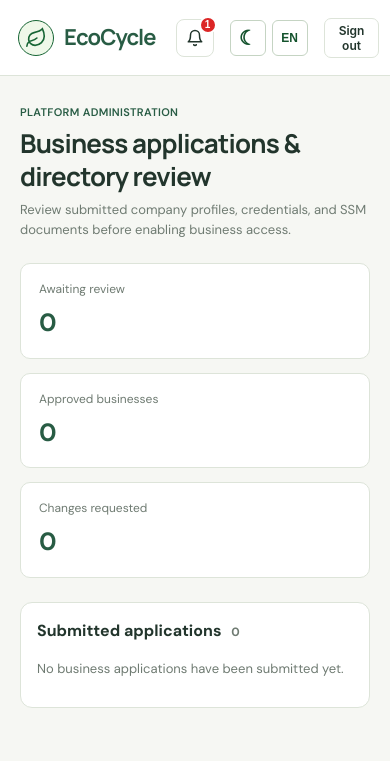
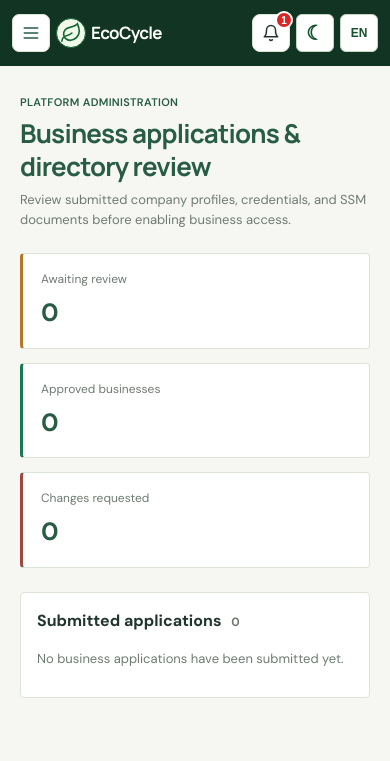
Before and after one commit to SyahmiDhabit/EcoCycle, a Laravel app: page /admin/dashboard in a window 390 px wide. Shown: the top 761 px of the page. Run offline with Laravel 12, Linux system fonts and the light colour scheme; the visitor is signed in with stand-in values (Sample User, id 1); data that the repository does not hold is empty.

Commit message:
Admin Modules & Interface

```diff
--- a/public/css/admin/review.css
+++ b/public/css/admin/review.css
@@ -38,3 +38,115 @@
 .admin-notif-time{font-size:10px;color:#8b998e}
 .admin-notif-empty{padding:28px 16px;text-align:center;color:var(--muted);font-size:12px}
 @media(max-width:460px){.application-list{padding:16px}.business-details{grid-template-columns:1fr}.reject-form{flex-direction:column}.reject-form input{min-height:42px}.application-heading h3{font-size:14px}.admin-title h1{font-size:26px}}
+
+.admin-workspace-header {
+    position: sticky;
+    top: 0;
+    z-index: 30;
+    min-height: 82px;
+    padding: 14px max(20px, 4vw);
+    background: #123523;
+    border-bottom: 0;
+}
+.admin-header-start,
+.admin-workspace-header .admin-header-actions {
+    display: flex;
+    align-items: center;
+    gap: 10px;
+}
+.admin-workspace-header .admin-brand { color: #fff; }
+.admin-workspace-header .site-preferences { gap: 10px; }
+.admin-workspace-header .site-preferences :is(.site-theme-toggle, summary),
+.admin-menu-button {
+    width: 38px;
+    height: 38px;
+}
+.admin-menu-button {
+    display: grid;
+    place-items: center;
+    flex-shrink: 0;
+    border: 1px solid var(--line);
+    border-radius: 7px;
+    background: var(--white);
+    color: var(--green);
+    cursor: pointer;
+    font-size: 23px;
+}
+.admin-navigation {
+    position: fixed;
+    inset: 0 auto 0 0;
+    margin: 0;
+    width: min(320px, 90vw);
+    height: 100dvh;
+    max-height: none;
+    padding: 0;
+    border: 0;
+    background: var(--white);
+    color: var(--ink);
+}
+.admin-navigation[open] { display: flex; flex-direction: column; }
+.admin-navigation::backdrop { background: rgb(9 30 19 / 55%); }
+.admin-navigation-heading {
+    display: flex;
+    align-items: center;
+    justify-content: space-between;
+    gap: 12px;
+    padding: 18px 20px;
+    background: #123523;
+    color: #fff;
+    font-size: 16px;
+}
+.admin-navigation nav {
+    display: grid;
+    gap: 5px;
+    padding: 16px;
+}
+.admin-navigation nav :is(a, button) {
+    padding: 11px 12px;
+    border: 0;
+    border-radius: 6px;
+    background: transparent;
+    color: inherit;
+    font: inherit;
+    font-weight: 600;
+    text-align: left;
+    text-decoration: none;
+    cursor: pointer;
+}
+.admin-navigation nav :is(a, button):hover { background: var(--paper); }
+.admin-navigation-account {
+    margin-top: auto;
+    padding: 16px 20px;
+    border-top: 1px solid var(--line);
+}
+.admin-navigation-account p { margin: 0 0 12px; overflow-wrap: anywhere; }
+.admin-navigation-account button { width: 100%; }
+.admin-workspace {
+    width: min(1400px, calc(100% - max(40px, 8vw)));
+}
+.admin-workspace,
+.admin-workspace .application-list { scroll-margin-top: 100px; }
+.admin-workspace .admin-title h1 {
+    color: var(--green);
+    font-size: clamp(26px, 3.2vw, 40px);
+}
+.admin-workspace .admin-stats article {
+    border-radius: 4px;
+    border-inline-start: 3px solid var(--status-accent);
+}
+.admin-workspace .admin-stats article:nth-child(1) { --status-accent: #b77724; }
+.admin-workspace .admin-stats article:nth-child(2) { --status-accent: #1b7950; }
+.admin-workspace .admin-stats article:nth-child(3) { --status-accent: #a0483e; }
+.admin-workspace .application-list { border-radius: 4px; }
+@media (max-width: 520px) {
+    .admin-workspace-header { min-height: 64px; gap: 8px; padding-inline: 12px; }
+    .admin-header-start,
+    .admin-workspace-header .admin-header-actions,
+    .admin-workspace-header .site-preferences { gap: 6px; }
+    .admin-workspace-header .admin-brand { gap: 5px; font-size: 17px; }
+    .admin-workspace-header .admin-brand .brand-mark { width: 30px; height: 30px; flex-basis: 30px; }
+    .admin-workspace-header .admin-notif-wrap { position: static; }
+    .admin-workspace-header .admin-notif-dropdown { top: 100%; right: 12px; }
+}
+[data-theme="dark"] .admin-navigation { background: #192b21; color: #edf7ef; }
+[data-theme="dark"] .admin-navigation nav :is(a, button):hover { background: #243b2d; }
--- a/public/js/language-switcher.js
+++ b/public/js/language-switcher.js
@@ -338,6 +338,9 @@
         'Include registration status, address, and proprietor or director information. Upload the complete document.': 'Sertakan status pendaftaran, alamat dan maklumat pemilik atau pengarah. Muat naik dokumen lengkap.', 'Choose file or drag and drop (up to 10 MB).': 'Pilih fail atau seret dan lepaskan (sehingga 10 MB).',
         'I confirm that I am authorised to represent this business and that the information is accurate. I agree to the': 'Saya mengesahkan bahawa saya diberi kuasa mewakili perniagaan ini dan maklumat adalah tepat. Saya bersetuju dengan',
         'Terms of Use': 'Terma Penggunaan', 'Privacy Notice': 'Notis Privasi', 'Your account role will be Business Owner.': 'Peranan akaun anda ialah Pemilik Perniagaan.', 'Submit for verification': 'Hantar untuk pengesahan',
+        'Admin workspace': 'Ruang kerja pentadbir', 'Dashboard overview': 'Tinjauan papan pemuka',
+        'Open admin menu': 'Buka menu pentadbir', 'Close admin menu': 'Tutup menu pentadbir',
+        'EcoCycle admin dashboard': 'Papan pemuka pentadbir EcoCycle',
         'PLATFORM ADMINISTRATION': 'PENTADBIRAN PLATFORM', 'Business applications': 'Permohonan perniagaan', 'Review submitted details and documents before enabling business access.': 'Semak maklumat dan dokumen sebelum membuka akses perniagaan.',
         'Awaiting review': 'Menunggu semakan', 'Approved': 'Diluluskan', 'Changes requested': 'Perubahan diminta', 'Submitted applications': 'Permohonan dihantar', 'No business applications have been submitted yet.': 'Tiada permohonan perniagaan buat masa ini.',
         'SSM number': 'Nombor SSM', 'Industry': 'Industri', 'Phone': 'Telefon', 'Registered address': 'Alamat berdaftar', 'Submitted': 'Dihantar', 'SSM company profile': 'Profil syarikat SSM', 'Review note': 'Nota semakan',
--- a/resources/views/admin/dashboard.php
+++ b/resources/views/admin/dashboard.php
@@ -27,17 +27,24 @@ $unreadNotificationsCount = $unreadNotificationsCount ?? 0;
     <link rel="preconnect" href="https://fonts.googleapis.com">
     <link rel="preconnect" href="https://fonts.gstatic.com" crossorigin>
     <link href="https://fonts.googleapis.com/css2?family=DM+Sans:wght@400;500;600;700&family=Manrope:wght@400;500;600;700;800&display=swap" rel="stylesheet">
-    <link rel="stylesheet" href="/css/admin/review.css">
+    <link rel="stylesheet" href="/css/admin/review.css?v=<?= filemtime(public_path('css/admin/review.css')) ?>">
     <link rel="stylesheet" href="/css/site-preferences.css?v=<?= filemtime(public_path('css/site-preferences.css')) ?>">
     <script src="/js/site-theme.js?v=<?= filemtime(public_path('js/site-theme.js')) ?>"></script>
     <script src="/js/language-switcher.js?v=<?= filemtime(public_path('js/language-switcher.js')) ?>" defer></script>
 </head>
 <body class="admin-page">
-<header class="admin-header">
-    <a class="admin-brand" href="/" aria-label="EcoCycle home">
-        <span class="brand-mark"><img src="/images/figma/ecocycle-leaf.svg" alt=""></span>
-        <span>EcoCycle</span>
-    </a>
+<header class="admin-header admin-workspace-header">
+    <div class="admin-header-start">
+        <button type="button" class="admin-menu-button" id="admin-menu-toggle" aria-label="Open admin menu" aria-controls="admin-navigation" aria-haspopup="dialog">
+            <svg width="20" height="20" viewBox="0 0 24 24" fill="none" stroke="currentColor" stroke-width="2" stroke-linecap="round" aria-hidden="true">
+                <path d="M4 6h16M4 12h16M4 18h16"/>
+            </svg>
+        </button>
+        <a class="admin-brand" href="/admin/dashboard" aria-label="EcoCycle admin dashboard">
+            <span class="brand-mark"><img src="/images/figma/ecocycle-leaf.svg" alt=""></span>
+            <span>EcoCycle</span>
+        </a>
+    </div>
     <div class="admin-header-actions">
         <!-- Admin In-System Notifications Bell -->
         <div class="admin-notif-wrap" id="admin-notif-container">
@@ -101,14 +108,29 @@ $unreadNotificationsCount = $unreadNotificationsCount ?? 0;
         </div>
 
         <?php include resource_path('views/components/site-preferences.php'); ?>
-        <span>Administrator · <?= e($adminName) ?></span>
+    </div>
+</header>
+<dialog class="admin-navigation" id="admin-navigation" aria-labelledby="admin-navigation-title">
+    <div class="admin-navigation-heading">
+        <strong id="admin-navigation-title">Admin workspace</strong>
+        <form method="dialog">
+            <button type="submit" class="admin-menu-button" aria-label="Close admin menu" autofocus>&times;</button>
+        </form>
+    </div>
+    <nav aria-labelledby="admin-navigation-title">
+        <a href="#admin-overview">Dashboard overview</a>
+        <a href="#admin-applications">Business applications</a>
+        <button type="button" id="admin-menu-notifications">Notifications</button>
+    </nav>
+    <div class="admin-navigation-account">
+        <p><span>Administrator</span> · <?= e($adminName) ?></p>
         <form method="POST" action="<?= e(route('logout')) ?>">
             <?= csrf_field() ?>
             <button class="admin-outline" type="submit">Sign out</button>
         </form>
     </div>
-</header>
-<main class="admin-content">
+</dialog>
+<main class="admin-content admin-workspace" id="admin-overview">
     <div class="admin-title">
         <div>
             <p class="admin-eyebrow">PLATFORM ADMINISTRATION</p>
@@ -139,7 +161,7 @@ $unreadNotificationsCount = $unreadNotificationsCount ?? 0;
         </article>
     </section>
 
-    <section class="application-list">
+    <section class="application-list" id="admin-applications">
         <h2>Submitted applications <span><?= $businesses->count() ?></span></h2>
         <?php if ($businesses->isEmpty()) { ?>
             <p class="admin-empty">No business applications have been submitted yet.</p>
@@ -352,6 +374,22 @@ $unreadNotificationsCount = $unreadNotificationsCount ?? 0;
 </div>
 
 <script>
+const adminNavigation = document.getElementById('admin-navigation');
+const adminMenuToggle = document.getElementById('admin-menu-toggle');
+
+adminMenuToggle.addEventListener('click', () => adminNavigation.showModal());
+adminNavigation.addEventListener('click', (event) => {
+    if (event.target === adminNavigation || event.target.closest('nav a')) {
+        adminNavigation.close();
+    }
+});
+document.getElementById('admin-menu-notifications').addEventListener('click', (event) => {
+    event.stopPropagation();
+    adminNavigation.close();
+    const notificationToggle = document.getElementById('admin-notif-toggle');
+    notificationToggle.focus();
+    document.getElementById('admin-notif-dropdown').classList.add('show');
+});
 function openBusinessModal(biz) {
     document.getElementById('modal-biz-name').textContent = biz.business_name || 'Business';
     document.getElementById('modal-biz-username').textContent = '@' + (biz.name || '');
```
Also changed, not shown: public/css/business/dashboard.css (+18 -0 lines), resources/views/business/inventory/index.php (+6 -5 lines), resources/views/business/marketplace/index.php (+0 -17 lines).
